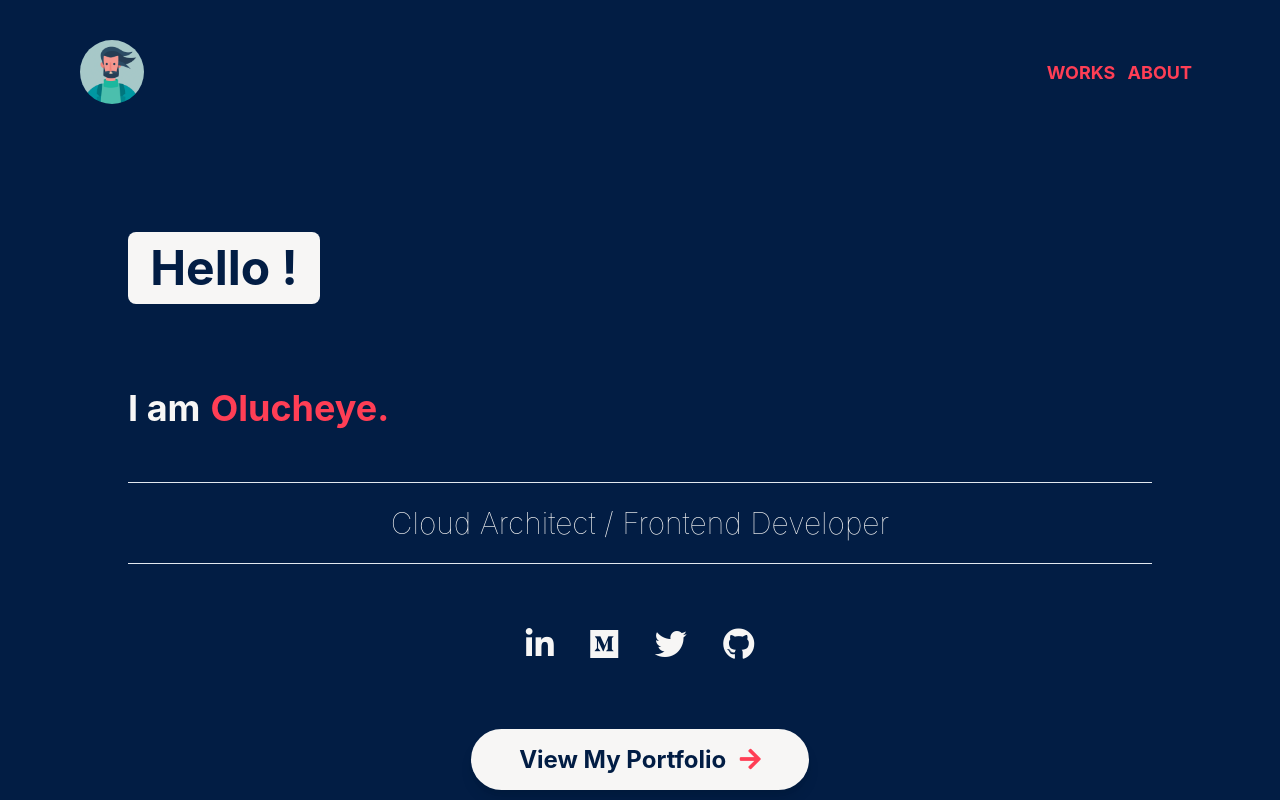
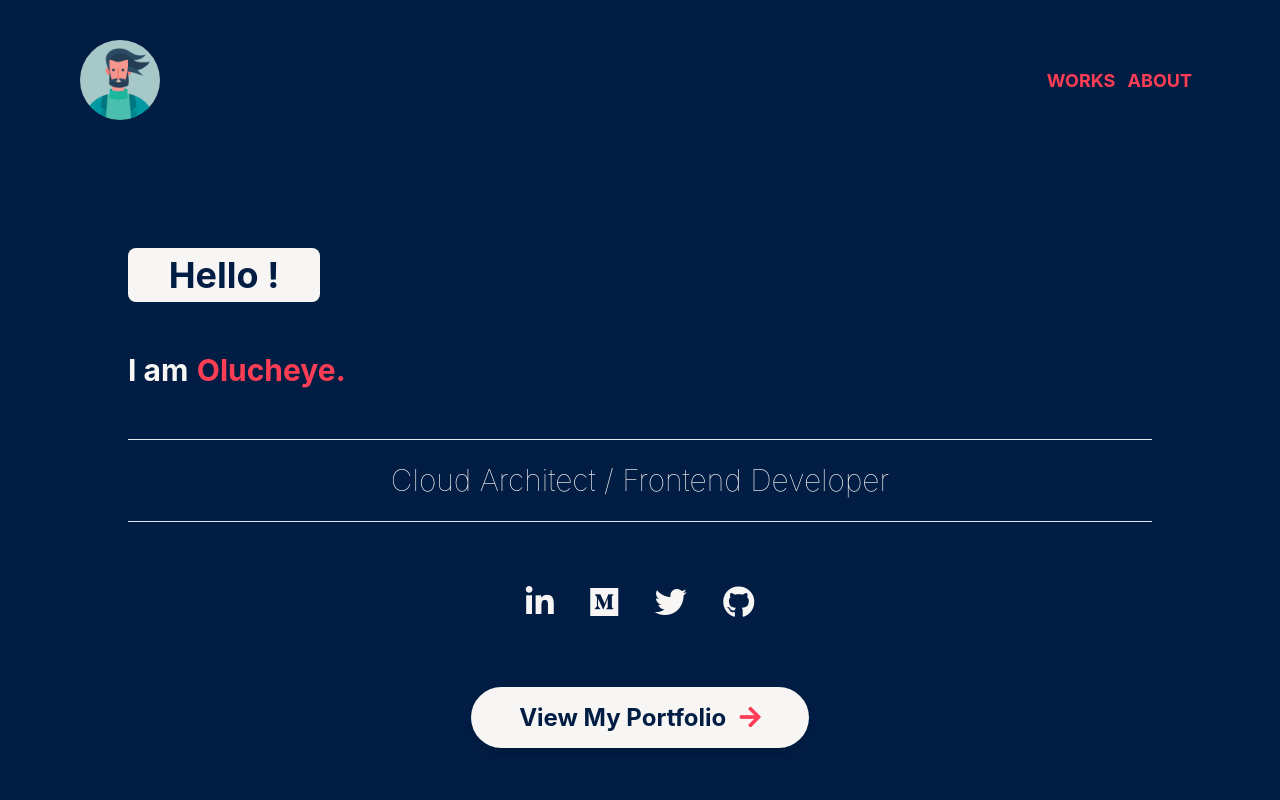
Before and after one commit to olucheye/portfolio, a website: page index.html in a window 1280 px wide. Drawn offline with Linux system fonts and the light colour scheme.

Commit message:
minor css changes

```diff
--- a/index.html
+++ b/index.html
@@ -14,16 +14,17 @@
 
     <header class="flex m-6 items-center justify-between lg:my-10 lg:mx-20">
         <div class="nav-brand">
-            <img src="/img/o1.png" alt="personal-brand-logo" class="h-16 rounded-full" onclick="load()">
+            <img src="/img/o1.png" alt="personal-brand-logo" class="h-20 rounded-full" onclick="load()">
         </div>
-        <div style="color:#FF3E55 ;" class="font-bold text-sm md:text-lg" id="nav">
+
+        <div style="color:#FF3E55 ;" class="font-bold text-base md:text-lg" id="nav">
             <a href="#" id="navWork" onclick="myProjects()">WORKS</a>
             <a href="#" class="mx-2" id="navAbout" onclick="aboutMe()">ABOUT</a>
             <!-----<a href="#" id="navContact" onclick="contactMe()">CONTACT</a> ---->
         </div>
     </header>
 
-    <!------ Div Switches onClick------------>
+    <!------ Div switches Sections onClick------------>
     <div class="w-4/5 md:h-auto mx-auto">
 
         <!----- Landing Page Section-- -->
@@ -31,9 +32,9 @@
 
             <div>
 
-                <h1 class="w-32 text-center rounded-lg font-bold text-3xl md:text-5xl md:w-48" style="background-color:#F7F6F5 ; color: #021D44;">Hello !</h1>
+                <h1 class="w-32 text-center rounded-lg font-bold text-3xl md:text-4xl md:w-48" style="background-color:#F7F6F5 ; color: #021D44;">Hello !</h1>
 
-                <h2 class="leading-snug font-normal py-12 text-2xl md:text-4xl md:pt-20 md:pb-12" style="color: #FF3E55;">
+                <h2 class="leading-snug font-normal py-12 text-2xl md:text-3xl md:pt-12 md:pb-12" style="color: #FF3E55;">
 
                     <span class="font-bold" style="color: #F7F6F5;">I am</span>
 
@@ -228,7 +229,7 @@
         </div>
 
          <!----- About Me Section by default hidden on load--- -->
-        <div id="about" class="lg:mt-20">
+        <div id="about" class="md:mt-12 lg:mt-20">
             <div class="text-base font-bold md:text-2xl xl:text-3xl">
                 <h1 class="w-40 pb-2" style="color: #F7F6F5;">ABOUT ME</h1>
                 <p class="border-solid border-red-500 border-t-4 w-12"></p>
```
